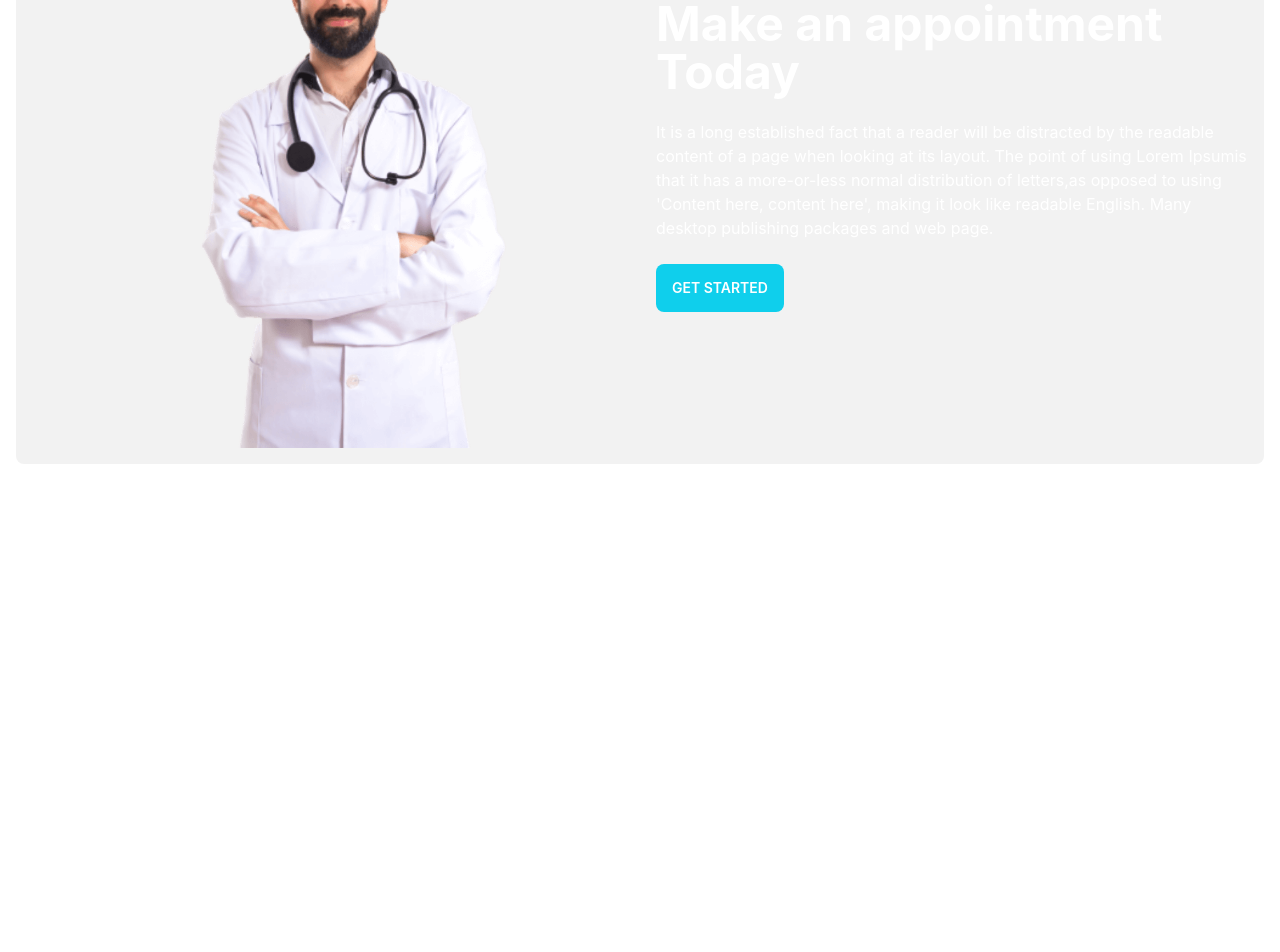
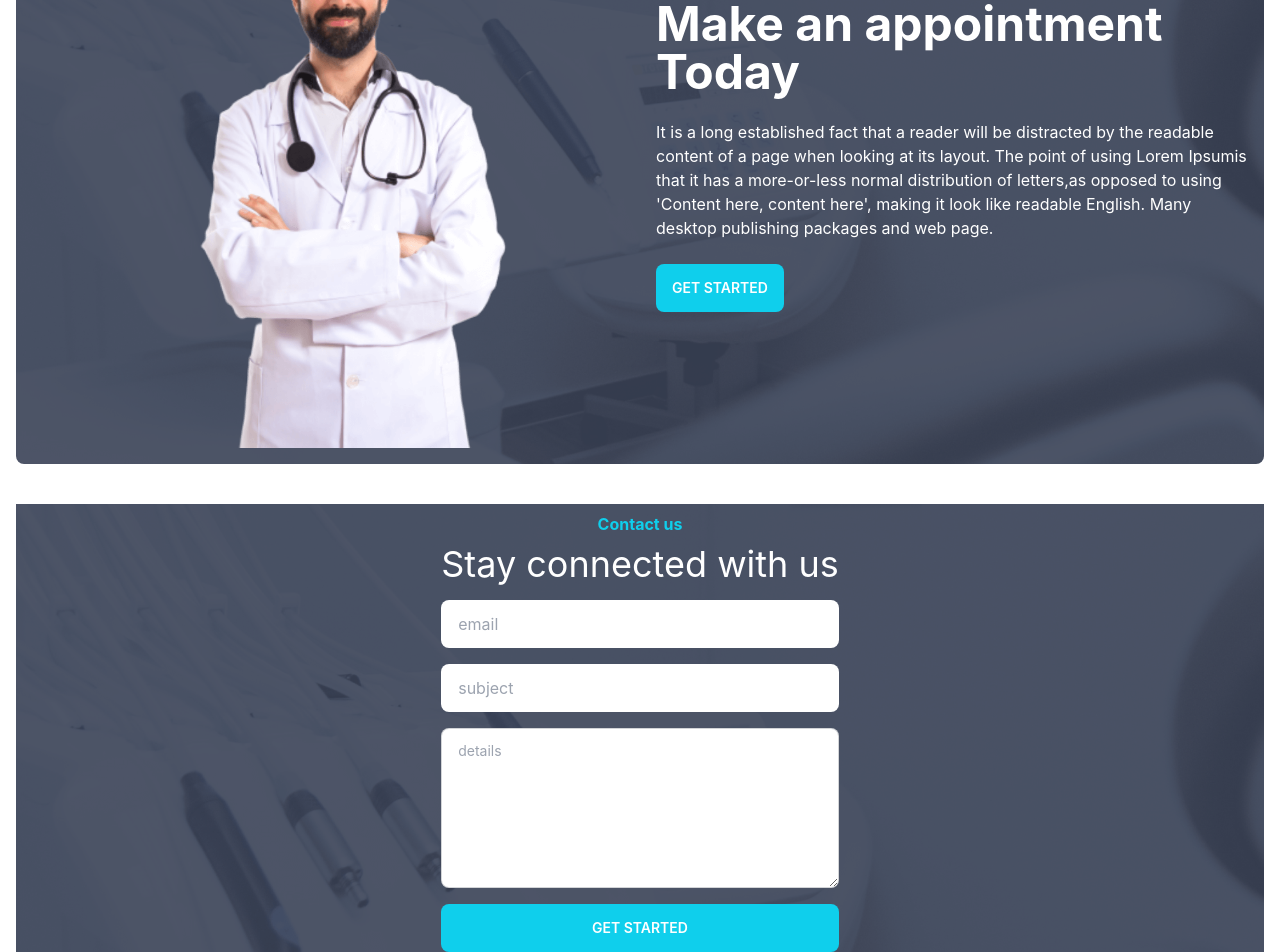
Before and after one commit to opuopu/doctors-portal-2023-, a React (Vite) app: page / in a window 1280 px wide. Shown: the part 2695-3647 px from the top of the page. Before the commit the page ends 3199 px from the top, so only its background shows below. Built offline with nearby package versions, Linux system fonts and the light colour scheme.

Commit message:
contac home

```diff
--- a/src/Component/Home/Doctor.jsx
+++ b/src/Component/Home/Doctor.jsx
@@ -1,9 +1,11 @@
 import React from 'react'
+import appoitnment from '../../assets/images/appointment.png'
 import doctor from '../../assets/images/doctor.png'
-
 export default function Doctor() {
   return (
-<div className="hero  bg-base-200 rounded-lg mb-10">
+<div className="hero  bg-base-200 rounded-lg mb-10 " style={{
+    background: `url(${appoitnment})`
+}}>
   <div className="hero-content flex-col lg:flex-row">
     <img src={doctor} className="rounded-lg lg:w-1/2 " />
     <div>
--- a/src/Component/Home/Home.jsx
+++ b/src/Component/Home/Home.jsx
@@ -1,5 +1,6 @@
 import React from 'react'
 import Banner from '../Banner'
+import ContactHome from '../contact/ContactHome'
 import InfoCard from '../infocard/InfoCard'
 import Service from '../service/Service'
 import Doctor from './Doctor'
@@ -13,6 +14,7 @@ export default function Home() {
         <Service/>
         <Treatment/>
         <Doctor/>
+        <ContactHome/>
     </div>
   )
 }
--- /dev/null
+++ b/src/Component/contact/ContactHome.jsx
@@ -0,0 +1,21 @@
+import React from 'react'
+import appointment from '../../assets/images/appointment.png'
+export default function ContactHome() {
+  return (
+<div className="hero "style={{
+     background:`url(${appointment})`
+}}>
+    <div className='text-center'>
+        <p className='text-primary1 my-2 font-bold'>Contact us</p>
+        <h1 className='text-4xl text-[#fff]'>Stay connected with us</h1>
+        <form action="" className='flex flex-col'>
+        <input type="text" placeholder="email" className="input my-4 bg-[#fff] w-full " />
+        <input type="text" placeholder="subject" className="input w-full bg-[#fff] " />
+        <textarea className="textarea textarea-bordered bg-[#fff] my-4 h-40" placeholder="details"></textarea>
+        <button className="btn bg-primary1 btn-primary border-0">Get Started</button>
+
+        </form>
+    </div>
+</div>
+  )
+}
--- a/tailwind.config.js
+++ b/tailwind.config.js
@@ -8,7 +8,8 @@ export default {
     colors:{
       "primary1":"#0FCFEC",
       "secondary1":"#19D3AE",
-      "third":"#3A4256"
+      "third":"#3A4256",
+      "gr":"bg-gradient-to-r from-[#0FCFEC] to-[#19D3AE] "
     }
   },
   plugins: [require("daisyui")],
```
